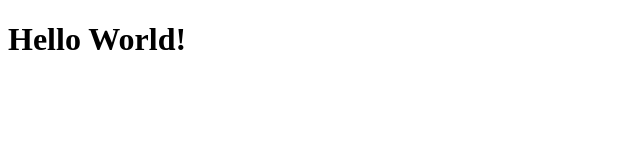
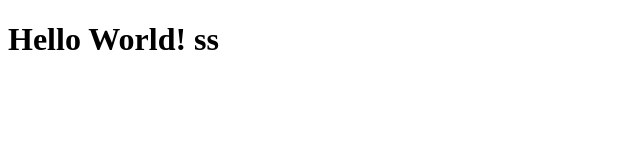
Before and after one commit to nikorahmadiwiharto/BelajarJavascript, a plain HTML site: page index.html in a window 1280 px wide. Shown: the full height of the page, 0-640 px from the left. Drawn offline with Linux system fonts and the light colour scheme.

Commit message:
tambahan di index.html

```diff
--- a/index.html
+++ b/index.html
@@ -6,7 +6,7 @@
     <title>Document</title>
 </head>
 <body>
-    <h1>Hello World!</h1>
+    <h1>Hello World! ss</h1>
 
     <script>
         var nomorAngkot = 1;
```
